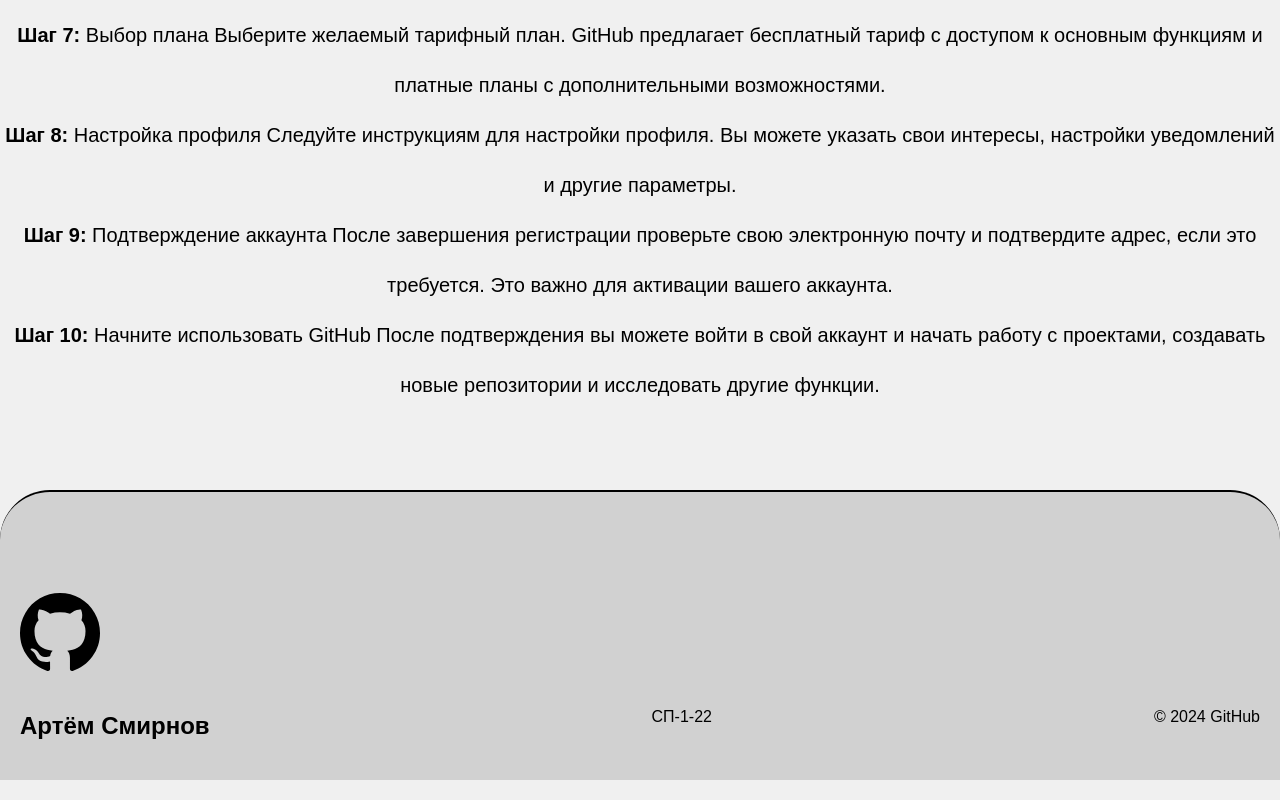
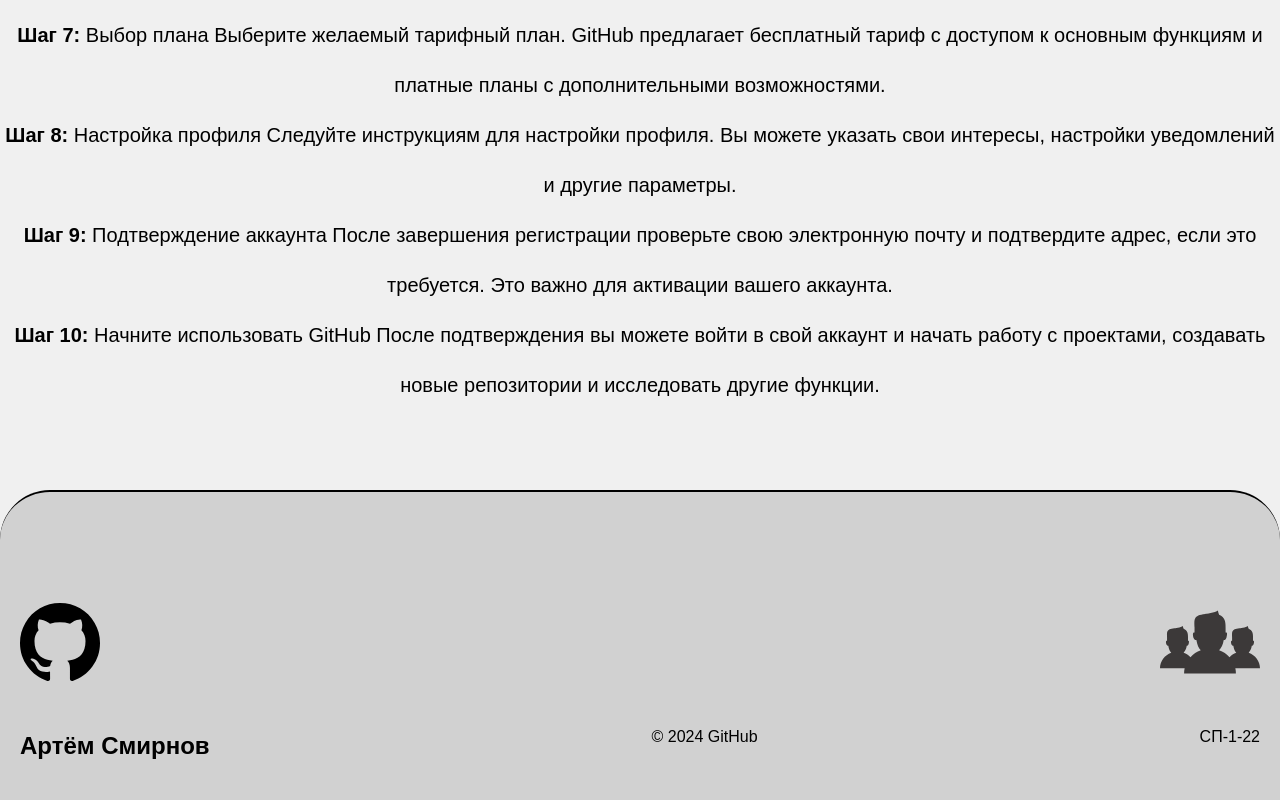
Before and after one commit to Hellworkerlives/ghub, a plain HTML site: page index.html in a window 1280 px wide. Shown: the part 3885-4685 px from the top of the page. Drawn offline with Linux system fonts and the light colour scheme.

Commit message:
добавил иконки подвалу

```diff
--- a/index.html
+++ b/index.html
@@ -106,12 +106,13 @@
         <div class="footer__container">
             <div class="footer__img">
             <img src="./github-logo_icon-icons.com_73546.svg" class="logo" alt="">
+            <img src="./группа.svg" alt="" class="grup">
         </div>
         <div class="footer__text">
             <h2 class="footer__title">Артём Смирнов
             </h2>
-            <p class="footer__txt">CП-1-22</p>
-            <p class="footer__date">© 2024 GitHub</p>
+            <p class="footer__txt">© 2024 GitHub</p>
+            <p class="footer__date">CП-1-22</p>
         </div>
         </div>
     </footer>
--- a/main.css
+++ b/main.css
@@ -254,4 +254,10 @@
 }
 .footer__img{
     padding-left: 20px;
+    display: flex;
+    justify-content: space-between;
+    padding-right: 20px;
 }
+.grup{
+    width: 100px;
+}
```
Also changed, not shown: группа.svg (added).
